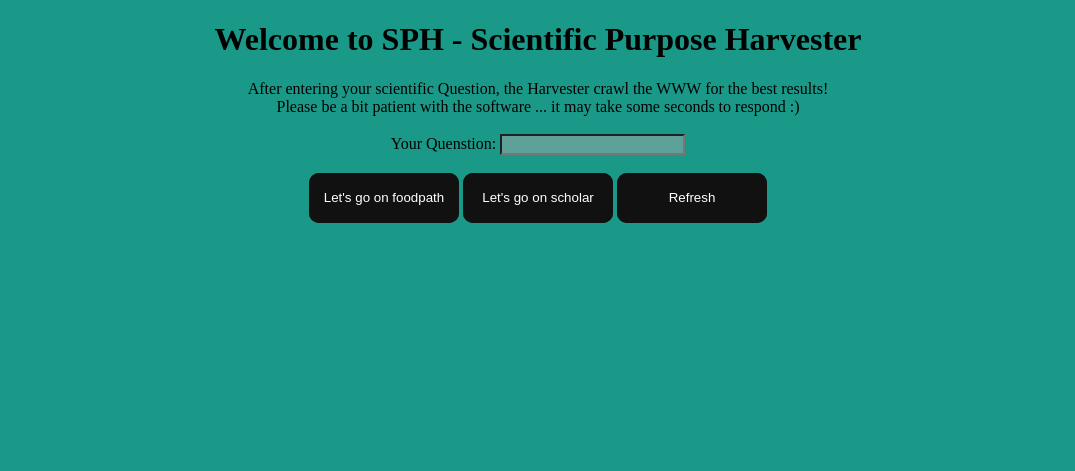
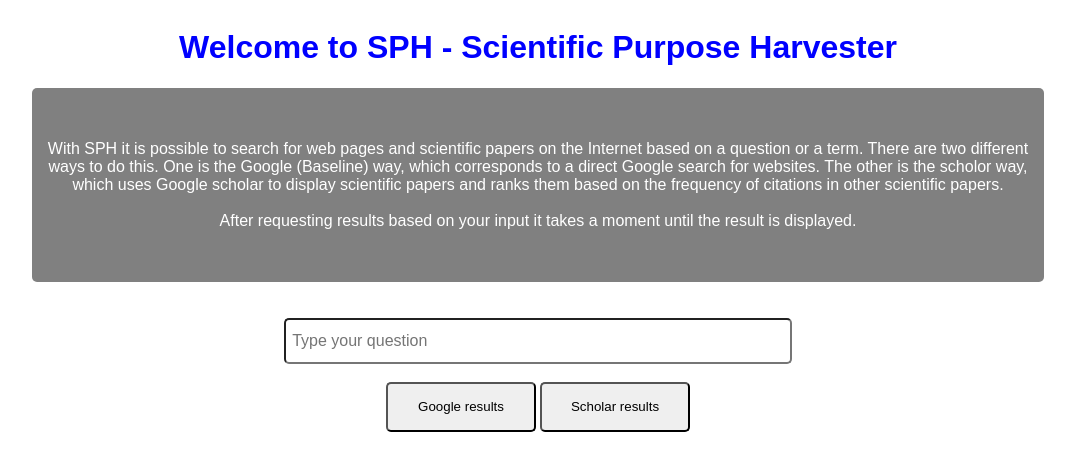
Before and after one commit to SimonScapan/scientific-purpose-harvester, a Flask app: page / in a window 1280 px wide. Shown: the top 471 px of the page, without its empty margins (102-1177 px from the left). Run offline with Flask 2, Linux system fonts and the light colour scheme; some libraries are stand-ins or nearby versions.

Commit message:
changes in styling and functionalities ... no need of refresh button from now

```diff
--- a/harvester/static/css/home.css
+++ b/harvester/static/css/home.css
@@ -1,72 +1,8 @@
 body{
     text-align: center;
-    background-color: #1a9988;
+    background-color: white;
 }
 
 input{
-    background-color: #5da198;
+    background-color: #white;
 }
-
-table{
-    background-color: beige;
-}
-
-.glow-on-hover {
-    width: 150px;
-    height: 50px;
-    border: none;
-    outline: none;
-    color: #fff;
-    background: #111;
-    cursor: pointer;
-    position: relative;
-    z-index: 0;
-    border-radius: 10px;
-}
-
-.glow-on-hover:before {
-    content: '';
-    background: linear-gradient(45deg, #ff0000, #ff7300, #fffb00, #48ff00, #00ffd5, #002bff, #7a00ff, #ff00c8, #ff0000);
-    position: absolute;
-    top: -2px;
-    left:-2px;
-    background-size: 400%;
-    z-index: -1;
-    filter: blur(5px);
-    width: calc(100% + 4px);
-    height: calc(100% + 4px);
-    animation: glowing 20s linear infinite;
-    opacity: 0;
-    transition: opacity .3s ease-in-out;
-    border-radius: 10px;
-}
-
-.glow-on-hover:active {
-    color: #000
-}
-
-.glow-on-hover:active:after {
-    background: transparent;
-}
-
-.glow-on-hover:hover:before {
-    opacity: 1;
-}
-
-.glow-on-hover:after {
-    z-index: -1;
-    content: '';
-    position: absolute;
-    width: 100%;
-    height: 100%;
-    background: #111;
-    left: 0;
-    top: 0;
-    border-radius: 10px;
-}
-
-@keyframes glowing {
-    0% { background-position: 0 0; }
-    50% { background-position: 400% 0; }
-    100% { background-position: 0 0; }
-}
--- a/harvester/templates/home.html
+++ b/harvester/templates/home.html
@@ -16,16 +16,15 @@
 
                 }).done(function(response) {
 
-                    var html= "<br><br><br><p> <b> RESULT : <b><p>";
+                    var html= "<br><br><br>";
 
                     response =response.result;
                         $.each(response,function(key,val){
                         console.log(val);
                             html+="<p>"+val+"<p>"
-
                         });
                         html +="<br>";
-                        $(".show-data").replaceWith(html);
+                        $(".show-data").html(html);
                     });
         };
 
@@ -35,33 +34,38 @@
                     url: "/scholar",
                     type: "POST",
                     data: {question:question}
-
                 }).done(function(response) {
-
-                    var html= "<br><br><br><p> <b> RESULT : <b><p>";
-
+                    var html= "<br><br><br>";
                     response =response.result;
                         $.each(response,function(key,val){
                         console.log(val);
                             html+="<p>"+val+"<p>"
-
                         });
                         html +="<br>";
-                        $(".show-data").replaceWith(html);
+                        $(".show-data").html(html);
                     });
         };
     </script>
     <body >
-        <h1>Welcome to SPH - Scientific Purpose Harvester</h1>
-        <p>
-            After entering your scientific Question, the Harvester crawl the WWW for the best results!<br>
-            Please be a bit patient with the software ... it may take some seconds to respond :)<br><br>
-                Your Quenstion:  <input type="text" id="question" name="question" ><br><br>
-                <button id="foodpath" class="glow-on-hover" onclick="foodpath()">Let's go on foodpath</button>
-                <button id="" class="glow-on-hover" onclick="scholar()">Let's go on scholar</button>
-                <a href="{{ url_for('home') }}"><button class="glow-on-hover">Refresh</button></a>
-            </p>
-        <div class="show-data" >
+        <div style="width: 80%; display: inline-block;">
+            <h1 style="font-family: Arial; color: blue;">Welcome to SPH - Scientific Purpose Harvester</h1>
+            <div style="background-color: grey; border-radius: 5px;">
+                <br><br>
+                <p style="font-family: Arial; color: white">
+                    With SPH it is possible to search for web pages and scientific papers on the Internet based on a question or a term.
+                    There are two different ways to do this. One is the Google (Baseline) way, which corresponds to a direct Google search for websites.
+                    The other is the scholor way, which uses Google scholar to display scientific papers and ranks them based on the frequency of citations in other scientific papers.
+                    <br><br>
+                    After requesting results based on your input it takes a moment until the result is displayed.
+                </p>
+                <br><br>
+            </div>
+            <br><br>
+            <input style="width: 500px; height: 40px; border-radius: 5px; font-size: 1em" placeholder=" Type your question" type="text" id="question" name="question">
+            <br><br>
+            <button style="font-family: Arial; width: 150px; height: 50px; border-radius: 5px;" id="foodpath" onclick="foodpath()">Google results</button>
+            <button style="font-family: Arial; width: 150px; height: 50px; border-radius: 5px;" id="scholar" onclick="scholar()">Scholar results</button>
         </div>
+        <div class="show-data" style="width: 90%;"></div>
     </body>
 </html>
```
